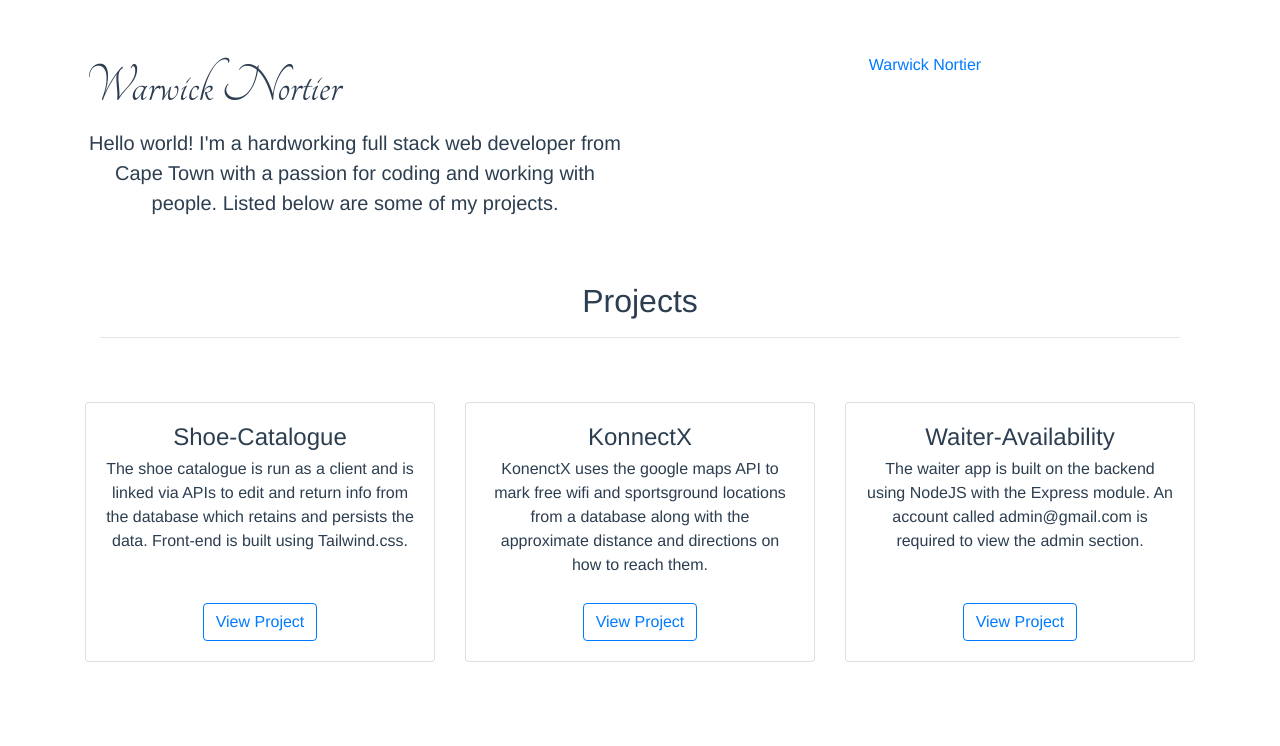
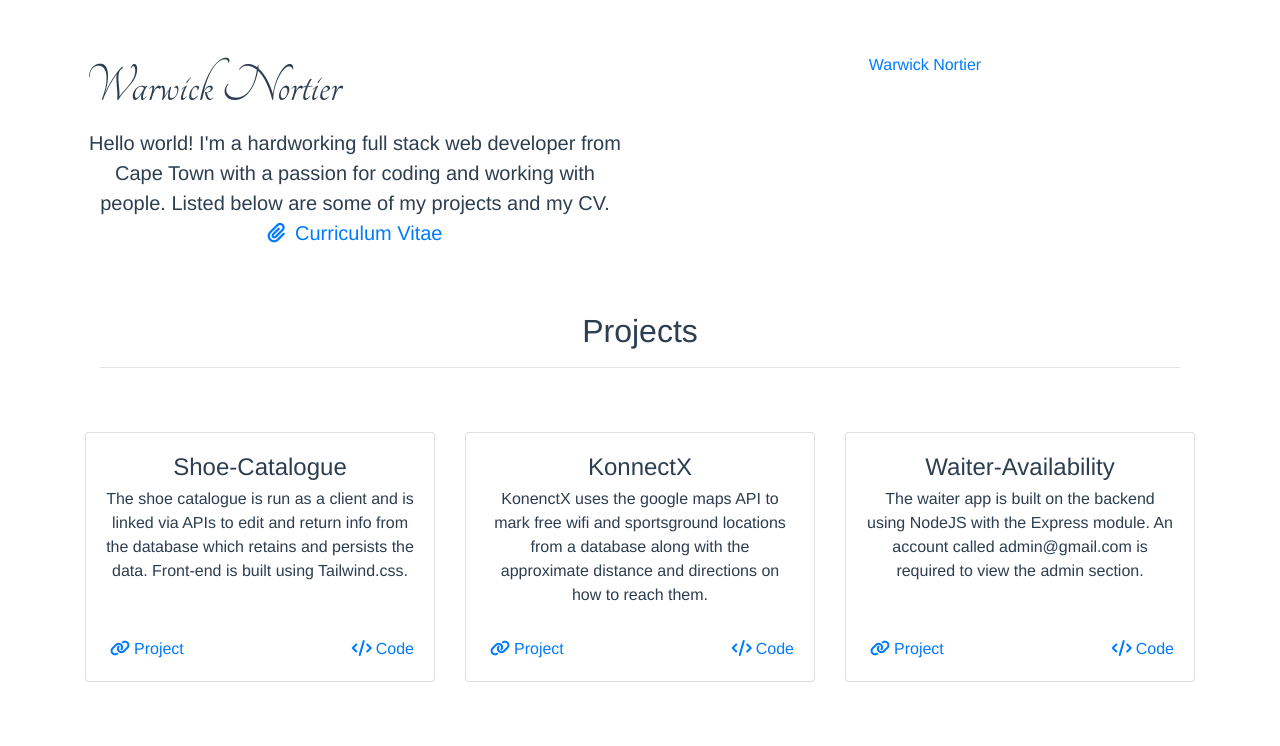
Before and after one commit to WNortier/wnortier.github.io, a Vue app: page / in a window 1280 px wide. Shown: the top 746 px of the page. Built offline with nearby package versions, Linux system fonts and the light colour scheme; no server answers.

Commit message:
modified links to include code, added curriculum vitae

```diff
--- a/public/index.html
+++ b/public/index.html
@@ -8,6 +8,7 @@
     <title>wnortier.github.io</title>
     <link rel="stylesheet" href="https://fonts.googleapis.com/css?family=Tangerine">
     <link rel="stylesheet" href="https://stackpath.bootstrapcdn.com/bootstrap/4.4.1/css/bootstrap.min.css">
+    <script src="https://kit.fontawesome.com/3148583bca.js" crossorigin="anonymous"></script>
   </head>
   <body>
 
--- a/src/App.vue
+++ b/src/App.vue
@@ -1,44 +1,30 @@
-
 <template>
   <div id="app">
-
     <section id="header-section">
       <div class="container">
         <div class="row">
           <div class="col-md-6 text-center py-5">
             <h1 class="display-4 text-left" style="font-family: tangerine">Warwick Nortier</h1>
             <p class="lead">
-              Hello world! I'm a hardworking full stack web developer from Cape Town with a passion for coding and working with people.
-              Listed below are some of my projects.
+              Hello world! I'm a hardworking full stack web developer from Cape Town with a passion for coding and
+              working with people.
+              Listed below are some of my projects and my CV.
+              <a href="https://docs.google.com/document/d/1fBssyWkHStn7B299Zjk7dkELchdSHh6GFeblH9ibWLg/edit?usp=sharing"
+                title="Google-Docs">
+                <i style="margin-right: 0.5em;" class="align-left fas fa-paperclip"></i>Curriculum Vitae
+              </a>
             </p>
           </div>
           <div class="col-md-6 text-center py-5">
-            <div
-              class="LI-profile-badge"
-              data-version="v1"
-              data-size="medium"
-              data-locale="en_US"
-              data-type="vertical"
-              data-theme="light"
-              data-vanity="warwick-nortier-30712434"
-            >
-              <a
-                class="LI-simple-link"
-                href="https://za.linkedin.com/in/warwick-nortier-30712434?trk=profile-badge"
-              >Warwick Nortier</a>
+            <div class="LI-profile-badge" data-version="v1" data-size="medium" data-locale="en_US" data-type="vertical"
+              data-theme="light" data-vanity="warwick-nortier-30712434">
+              <a class="LI-simple-link"
+                href="https://za.linkedin.com/in/warwick-nortier-30712434?trk=profile-badge">Warwick Nortier</a>
             </div>
           </div>
         </div>
       </div>
     </section>
-
-    <!-- <section id="projects">
-      <div class="container">
-        <div class="card-columns center">
-          <Projects />
-        </div>
-      </div>
-    </section>-->
 
     <div class="container">
       <div class="col-md-12">
@@ -60,6 +46,7 @@
 
 <script>
 /* eslint-disable */
+
 import Footer from "./components/Footer";
 import Projects from "./components/Projects";
 
@@ -75,6 +62,7 @@ export default {
           id: 1,
           name: "Shoe-Catalogue",
           link: "",
+          code: "",
           description:
             "The shoe catalogue is run as a client and is linked via APIs to edit and return info from the database which retains and persists the data.  Front-end is built using Tailwind.css."
         },
@@ -82,6 +70,7 @@ export default {
           id: 2,
           name: "KonnectX",
           link: "",
+          code: "",
           description:
             "KonenctX uses the google maps API to mark free wifi and sportsground locations from a database along with the approximate distance and directions on how to reach them."
         },
@@ -89,6 +78,7 @@ export default {
           id: 3,
           name: "Waiter-Availability",
           link: "",
+          code: "",
           description:
             "The waiter app is built on the backend using NodeJS with the Express module.  An account called admin@gmail.com is required to view the admin section."
         },
@@ -96,6 +86,7 @@ export default {
           id: 4,
           name: "Registrations",
           link: "",
+          code: "",
           description:
             "The registrations app is built on the backend using NodeJS with the Express module.  Have fun printing and editing registration numbers!"
         },
@@ -103,6 +94,7 @@ export default {
           id: 5,
           name: "Loop-Lab",
           link: "https://wnortier.github.io/bootstrap-4-codealong-site/",
+          code: "",
           description:
             "Loop-Lab is not my original work - it is a 'code-along' project I completed part of a Bootstrap 4 training course.  I always strive to create responsive and professional front-end designs."
         },
@@ -110,11 +102,12 @@ export default {
           id: 6,
           name: "Phone-Bills",
           link: "https://wnortier.github.io/phone-bills-working-with-dom/",
+          code: "",
           description:
             "A collection of phone bill widgets hooked up to the DOM with Javascript and tested using the Mocha test framework and Chai assertion library."
         }
       ]
-    }
+    };
   },
   components: {
     "app-Footer": Footer,
@@ -126,28 +119,38 @@ export default {
       .get("https://api.github.com/users/wnortier/repos")
       .then(res => {
         let response = res.data;
-        let descriptions = response.map(function(e) {
-          return e.description;
+        console.log(response)
+        let shoeCatalogueProject = response.filter(function(e) {
+          return e.name.includes("shoe");
         });
-        let filtered = descriptions.filter(function(e) {
-          return e !== null;
+        let konnectxProject = response.filter(function(e) {
+          return e.name.includes("Konnect");
         });
-        let shoeCatalogueProject = filtered.find(function(e) {
-          return e.includes("shoe");
+        let waitersProject = response.filter(function(e) {
+          return e.name.includes("waiter");
         });
-        let konnectxProject = filtered.find(function(e) {
-          return e.includes("konnect");
+        let registrationsProject = response.filter(function(e) {
+          return e.name.includes("registra");
         });
-        let waitersProject = filtered.find(function(e) {
-          return e.includes("waiter");
+        let loopLabProject = response.filter(function(e) {
+          return e.name.includes("codealong");
         });
-        let registrationsProject = filtered.find(function(e) {
-          return e.includes("registra");
+        let phoneBillsProject = response.filter(function(e) {
+          return e.name.includes("phone");
         });
-        self.projects[0].link = shoeCatalogueProject;
-        self.projects[1].link = konnectxProject;
-        self.projects[2].link = waitersProject;
-        self.projects[3].link = registrationsProject;
+        self.projects[0].code = shoeCatalogueProject[0].html_url;
+        self.projects[0].link = shoeCatalogueProject[0].description;
+        self.projects[1].code = konnectxProject[0].html_url;
+        self.projects[1].link = konnectxProject[0].description;
+        self.projects[2].code = waitersProject[0].html_url;
+        self.projects[2].link = waitersProject[0].description;
+        self.projects[3].code = registrationsProject[0].html_url;
+        self.projects[3].link = registrationsProject[0].description;
+        self.projects[4].code = loopLabProject[0].html_url;
+        self.projects[4].link = loopLabProject[0].description;
+        self.projects[5].code = phoneBillsProject[0].html_url;
+        self.projects[5].link = phoneBillsProject[0].description;
+        console.log(self.projects)
       })
       .catch(error => console.log(error));
   }
--- a/src/components/Projects.vue
+++ b/src/components/Projects.vue
@@ -5,19 +5,11 @@
         <h4 class="card-title">{{project.name}}</h4>
         <h6 class="card-subtitle text-muted"></h6>
         <p class="card-text">{{project.description}}</p>
-        <div class="mt-auto card-buttons">
-          <a
-            class="btn btn-outline-primary"
-            target="_blank"
-            title="Link opens in new tab"
-            :href="project.link"
-          >View Project</a>
-          <!-- <a
-            class="btn btn-outline-primary pull-right my-3"
-            target="_blank"
-            title="Link opens in new tab"
-            :href="project.link"
-          >View Project</a> -->
+        <div class="mt-auto justify-content-around">
+          <a :href="project.link" title="Project" class="float-left" target="_blank"><i style="margin-right: 0.5em;"
+              class="fas fa-link m-1"></i>Project</a>
+          <a :href="project.code" title="Code" class="float-right" target="_blank"><i style="margin-right: 0.5em;"
+              class="fas fa-code m-1"></i>Code</a>
         </div>
       </div>
     </div>
@@ -25,7 +17,6 @@
 </template>
 
 <script>
-
 export default {
   props: ["project"],
 
@@ -33,8 +24,4 @@ export default {
 </script>
 
 <style scoped>
-/* .card-buttons {
-  position: relative;
-  bottom: 100;
-} */
 </style>
```
